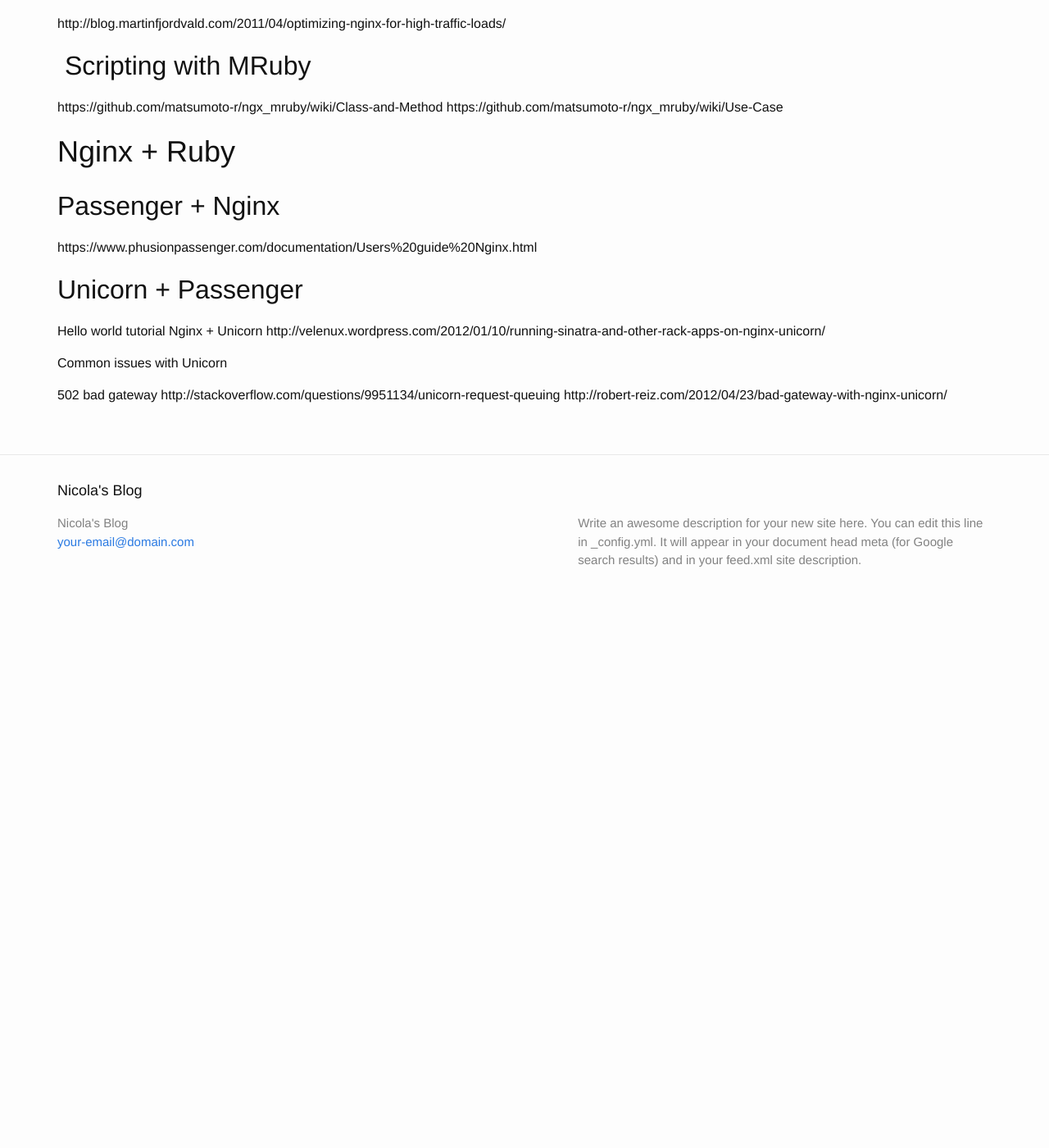
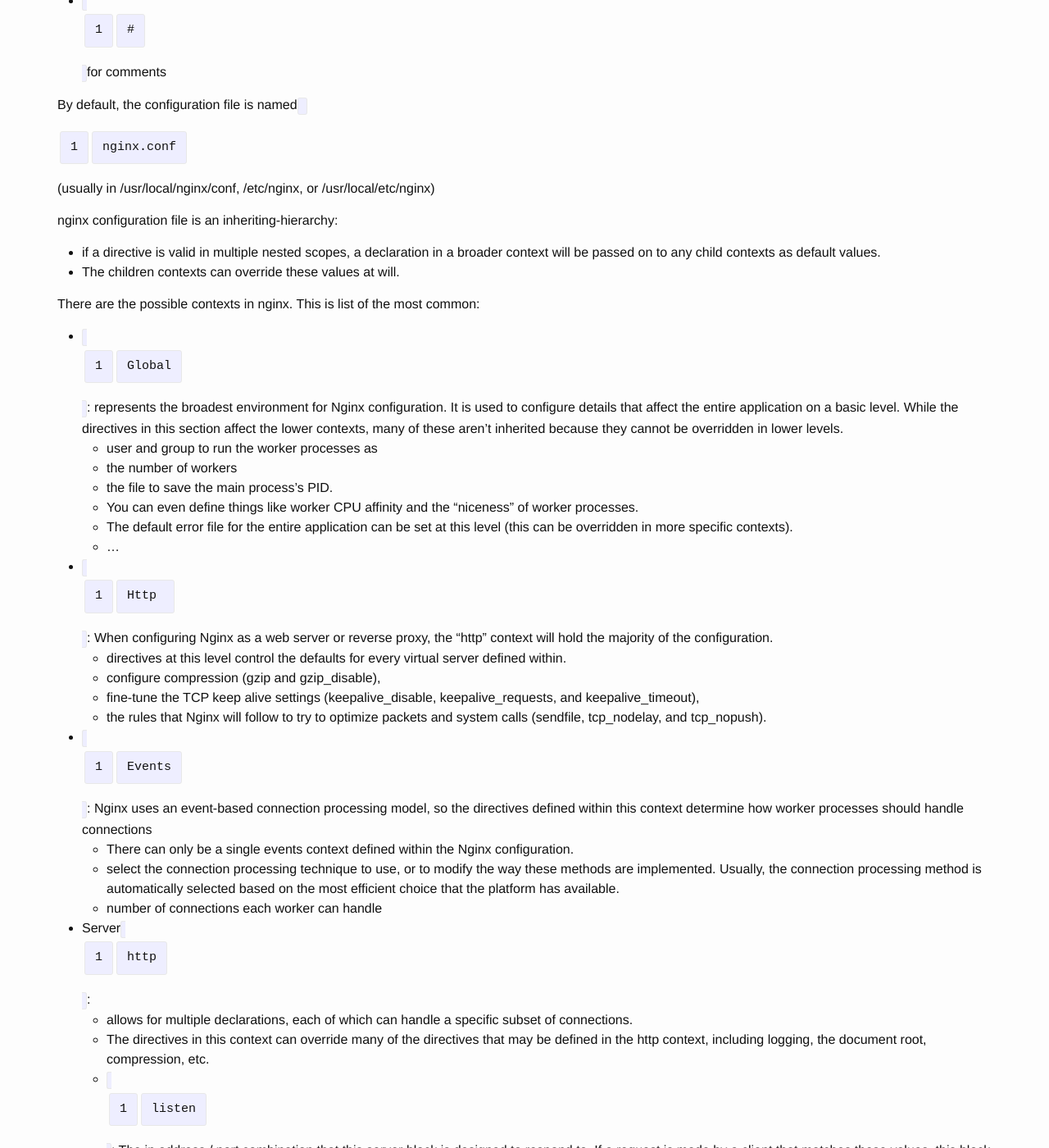
Before and after one commit to breezeight/nicola_blog, a Jekyll site: the page built from _guides/ruby_nginx_passenger.markdown, in a window 1280 px wide and 1400 px high, scrolled down 1290 px. Shown: the whole window at 82% size. Built offline with Jekyll 4.4.1, drawn with Linux system fonts in a browser that asks for light colours; before the commit the page ends 2045 px from its top, so only the background shows below that; some of the changed text lies outside the part shown.

Commit message:
nginx intro

```diff
--- a/_guides/ruby_nginx_passenger.markdown
+++ b/_guides/ruby_nginx_passenger.markdown
@@ -30,25 +30,120 @@
 
 ## Configuration
 
-understanding-the-nginx-configuration-inheritance-model
-nginx configuration file is an inheriting-hierarchy
+Refs:
+* Nginx Intro: http://nginx.org/en/docs/beginners_guide.html
+* Intro by DigitalOcean: https://www.digitalocean.com/community/tutorials/understanding-the-nginx-configuration-file-structure-and-configuration-contexts
+* Reference of Nginx directives: http://nginx.org/en/docs/dirindex.html
 
-There are 6 possible contexts in nginx, here in top to bottom order:
+* The configuration file is made of directives
+* Context: directives with `{ ... }` blocks are contexts (server, http, etc). `main` is the the default context
+* the main configuration file is that it appears to be organized in a tree-like structure, defined by nested directives.
+* `#` for comments
 
-* Global.
-* Http.
-* Server.
+
+By default, the configuration file is named `nginx.conf` (usually in /usr/local/nginx/conf, /etc/nginx, or /usr/local/etc/nginx)
+
+nginx configuration file is an inheriting-hierarchy:
+
+* if a directive is valid in multiple nested scopes, a declaration in a broader context will be passed on to any child contexts as default values.
+* The children contexts can override these values at will.
+
+
+
+
+There are the possible contexts in nginx. This is list of the most common:
+
+* `Global` : represents the broadest environment for Nginx configuration. It is used to configure details that affect the entire application on a basic level. While the directives in this section affect the lower contexts, many of these aren't inherited because they cannot be overridden in lower levels.
+  * user and group to run the worker processes as
+  * the number of workers
+  * the file to save the main process's PID.
+  * You can even define things like worker CPU affinity and the "niceness" of worker processes.
+  * The default error file for the entire application can be set at this level (this can be overridden in more specific contexts).
+  * ...
+
+* `Http `: When configuring Nginx as a web server or reverse proxy, the "http" context will hold the majority of the configuration.
+  * directives at this level control the defaults for every virtual server defined within.
+  * configure compression (gzip and gzip_disable),
+  * fine-tune the TCP keep alive settings (keepalive_disable, keepalive_requests, and keepalive_timeout),
+  * the rules that Nginx will follow to try to optimize packets and system calls (sendfile, tcp_nodelay, and tcp_nopush).
+
+
+* `Events` : Nginx uses an event-based connection processing model, so the directives defined within this context determine how worker processes should handle connections
+  * There can only be a single events context defined within the Nginx configuration.
+  * select the connection processing technique to use, or to modify the way these methods are implemented. Usually, the connection processing method is automatically selected based on the most efficient choice that the platform has available.
+  * number of connections each worker can handle
+
+* Server `http` :
+  * allows for multiple declarations, each of which can handle a specific subset of connections.
+  * The directives in this context can override many of the directives that may be defined in the http context, including logging, the document root, compression, etc.
+  * `listen`: The ip address / port combination that this server block is designed to respond to. If a request is made by a client that matches these values, this block will potentially be selected to handle the connection.
+  * `server_name` : If there are multiple server blocks with listen directives of the same specificity that can handle the request, Nginx will parse the `Host` header of the request and match it against this directive.
+  * `root` : defines what to use as root when looking for files.
+  * configure files to try to respond to requests (try_files),
+  * issue redirects and rewrites (return and rewrite)
+  * and set arbitrary variables (set).
+
 * If.
-* Location.
+  * TODO
+
+* `Location` : Location contexts share many relational qualities with server contexts
+  * used to handle a certain type of client request, and each location is selected by virtue of matching the location definition against the client request through a selection algorithm.
+  * location blocks further divide up the request handling within a server block by looking at the request URI.
+  * Location blocks live within server contexts and, unlike server blocks, can be nested inside one another.
   * Nested Location.
   * If in location.
   * limit_except.
 
+~~~
+server {
+    # server context
+    location /match/criteria {
+        # first location context
+    }
+    location /other/criteria {
+        # second location context
+        location nested_match {
+            # first nested location
+        }
+        location other_nested {
+            # second nested location
+        }
+    }
+}
+~~~
 
-Directives :
 
-* server_name : instruct nginx to use this server block when the HOST header matches the value
-* root : defines what to use as root when looking for files.
+* `upstream` : this context defines a named pool of servers that Nginx can then proxy requests to.
+
+~~~
+http {
+    # http context
+    upstream upstream_name {
+        # upstream context
+        server proxy_server1;
+        server proxy_server2;
+        . . .
+    }
+
+    server {
+        # server context
+    }
+}
+~~~
+
+
+
+
+## Requests Life cycle
+
+Client request will be handled according to the configuration defined in a single server context, so Nginx must decide which server context is most appropriate based on details of the request.
+
+## Monitoring
+
+Monitoring an Nginx server
+
+* http://tribily.com/node/157
+* Loggly: https://www.loggly.com/docs/nginx-server-logs/
 
 ## Tuning
 
```
